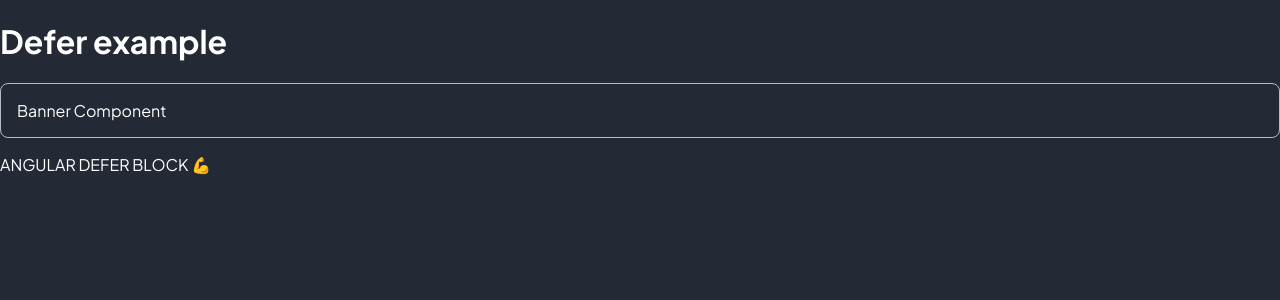
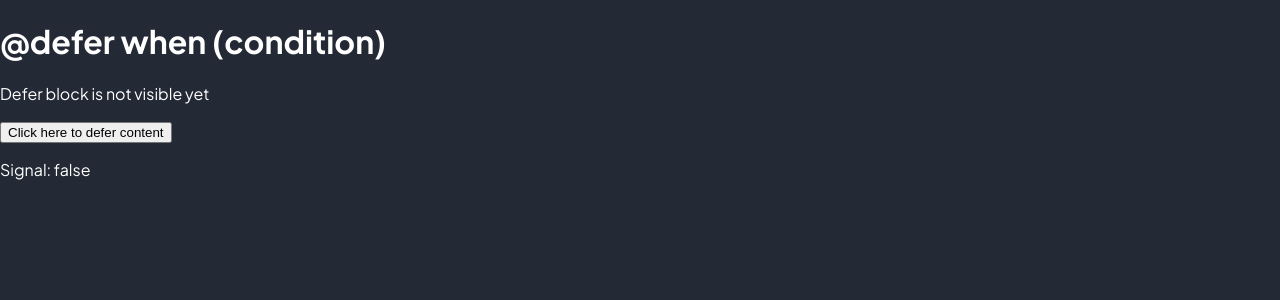
Before and after one commit to cjosue15/angular-defer-17, an Angular app: page / in a window 1280 px wide. Shown: the top 300 px of the page. Built offline with nearby package versions, Linux system fonts and the light colour scheme.

Commit message:
defer when imperative condition

```diff
--- a/src/app/app.component.html
+++ b/src/app/app.component.html
@@ -1,2 +1,2 @@
-<!-- <router-outlet></router-outlet> -->
-<app-home />
+<!-- <app-home /> -->
+<app-defer-when />
--- a/src/app/app.component.ts
+++ b/src/app/app.component.ts
@@ -1,12 +1,12 @@
 import { Component } from '@angular/core';
 
-import { HomeComponent } from './pages/home/home.component';
+import { HomeComponent, DeferWhenComponent } from './pages/home';
 @Component({
   selector: 'app-root',
   templateUrl: './app.component.html',
   styleUrls: ['./app.component.scss'],
   standalone: true,
-  imports: [HomeComponent],
+  imports: [HomeComponent, DeferWhenComponent],
 })
 export class AppComponent {
   title = 'angular-defer-v17';
--- /dev/null
+++ b/src/app/pages/home/defer-when.component.ts
@@ -0,0 +1,43 @@
+import { Component, signal } from '@angular/core';
+import { BannerComponent } from 'src/app/components/banner.component';
+import { LoggerDirective } from 'src/app/shared/directives/logger.directive';
+import { UppercasePipe } from 'src/app/shared/pipes/uppercase.pipe';
+
+@Component({
+  selector: 'app-defer-when',
+  template: `
+    <h1>{{ '@' }}defer when (condition)</h1>
+
+    <!-- @defer (when isVisible()) {
+    <app-banner logger />
+
+    <p>{{ 'Angular defer block 💪' | uppercase }}</p>
+    } @placeholder {
+    <p>Defer block is not visible yet</p>
+    }
+
+    <button (click)="isVisible.set(true)">Click here to defer content</button> -->
+
+    <!-- Revert isVisible to false -->
+
+    @defer (when isVisible()) {
+      <!-- @if (isVisible()) { -->
+        <app-banner logger />
+        <p>{{ 'Angular defer block 💪' | uppercase }}</p>
+      <!-- } -->
+    } @placeholder {
+        <p>Defer block is not visible yet</p>
+    }
+
+    <button (click)="isVisible.set(!isVisible())">
+      Click here to defer content
+    </button>
+
+    <p>Signal: {{ isVisible() }}</p>
+  `,
+  standalone: true,
+  imports: [BannerComponent, LoggerDirective, UppercasePipe],
+})
+export class DeferWhenComponent {
+  isVisible = signal(false);
+}
--- /dev/null
+++ b/src/app/pages/home/index.ts
@@ -0,0 +1,2 @@
+export * from './home.component';
+export * from './defer-when.component';
```
